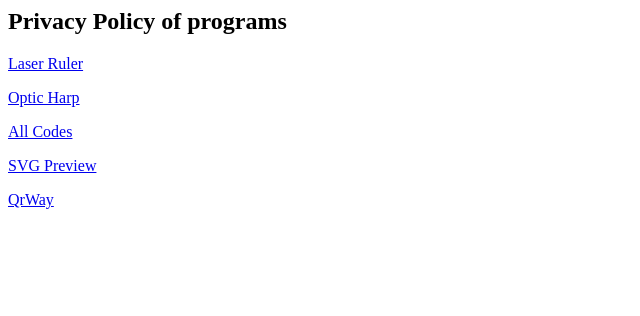
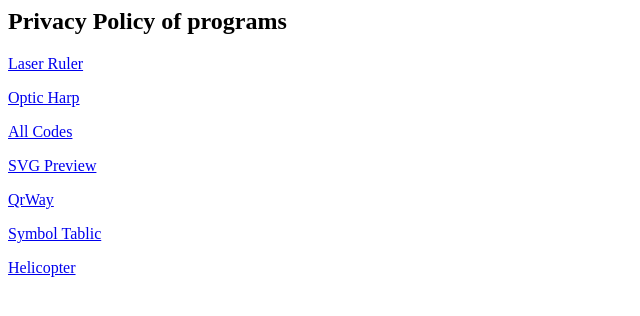
Before and after one commit to AllBus/ProjectTerms, a plain HTML site: page index.html in a window 1280 px wide. Shown: the whole page, without its empty margins (0-640 px from the left). Drawn offline with Linux system fonts and the light colour scheme.

Commit message:
symbol tablic privacy

```diff
--- a/index.html
+++ b/index.html
@@ -12,5 +12,7 @@
 		<p><a href="./privacy/codes.html">All Codes</a></p>
 		<p><a href="./privacy/svgPreview.html">SVG Preview</a></p>
 		<p><a href="./privacy/qrway.html">QrWay</a></p>
+		<p><a href="./privacy/symbolTablic.html">Symbol Tablic</a></p>
+		<p><a href="./privacy/helicopter.html">Helicopter</a></p>
 	</body>
 </html>
```
Also changed, not shown: privacy/symbolTablic.html (renamed from privacy/simbolTablic.html).
